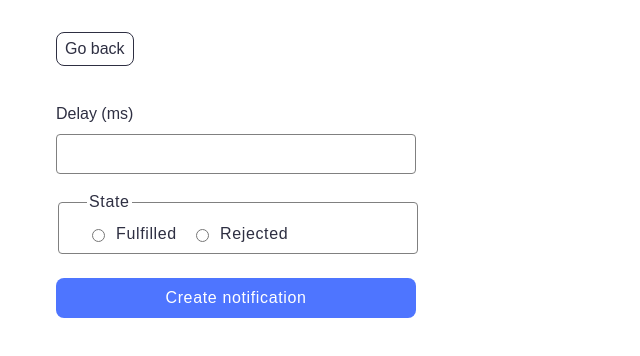
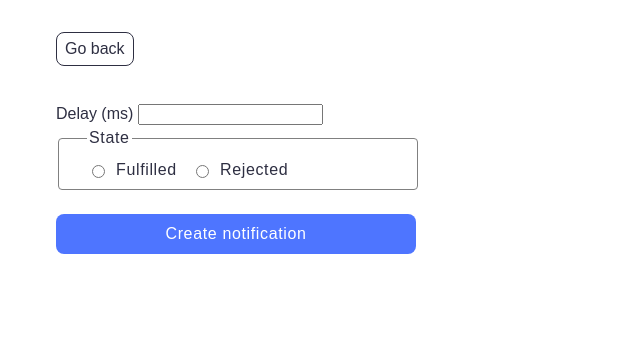
Before and after one commit to Julia-Shefner/goit-js-hw-10, a website built with Vite: page src/2-snackbar.html in a window 1280 px wide. Shown: the whole page, without its empty margins (0-640 px from the left). Built offline with nearby package versions, Linux system fonts and the light colour scheme.

Commit message:
snackbar css update

```diff
--- a/src/css/snackbar.css
+++ b/src/css/snackbar.css
@@ -1,4 +1,4 @@
-input[name='delay'] {
+/* input[name='delay'] {
   display: block;
   margin-top: 8px;
   margin-bottom: 16px;
@@ -16,7 +16,7 @@ input[name='delay'] {
   padding-left: 16px;
   padding-top: 8px;
   padding-bottom: 8px;
-}
+} */
 
 fieldset {
   width: 360px;
```
